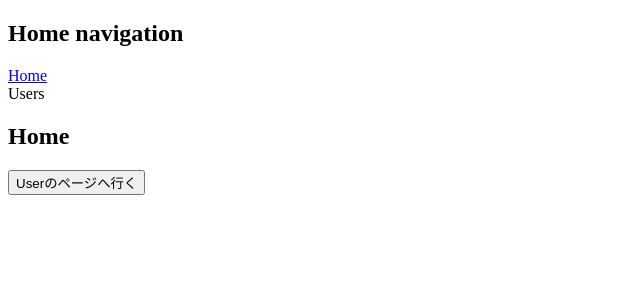
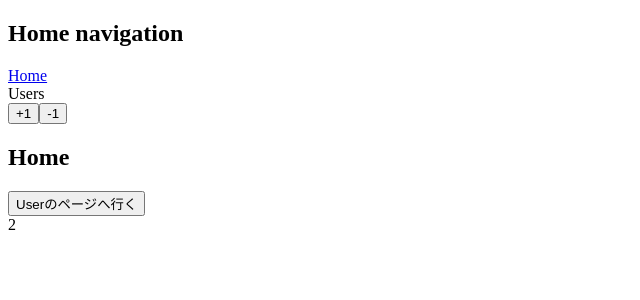
Before and after one commit to 5ma/udemy-vuex, a Vue app: page / in a window 1280 px wide. Shown: the top 300 px of the page, without its empty margins (0-640 px from the left). Built offline with nearby package versions, Linux system fonts and the light colour scheme.

Commit message:
✨ Vuexのstateをコンポーネントから取ってきて処理する

```diff
--- a/src/main.js
+++ b/src/main.js
@@ -2,11 +2,13 @@ import Vue from "vue";
 import App from "./App.vue";
 import LikeNumber from "./components/LikeNumber.vue";
 import router from "./router";
+import store from "./store";
 
 Vue.config.productionTip = false;
 Vue.component("LikeNumber", LikeNumber);
 
 new Vue({
   router: router,
+  store: store,
   render: (h) => h(App),
 }).$mount("#app");
--- /dev/null
+++ b/src/store.js
@@ -0,0 +1,10 @@
+import Vue from "vue";
+import Vuex from "vuex";
+
+Vue.use(Vuex);
+
+export default new Vuex.Store({
+  state: {
+    count: 2
+  }
+});
--- a/src/views/HeaderHome.vue
+++ b/src/views/HeaderHome.vue
@@ -4,5 +4,20 @@
     <router-link to="/" active-class="link-active" exact class="link">Home</router-link>
     <!-- tagで好きなタグに置き換えることが出来る -->
     <router-link to="/users" tag="div" active-class="link-active" exact class="link">Users</router-link>
+    <button @click="increment">+1</button>
+    <button @click="decrement">-1</button>
   </nav>
 </template>
+
+<script>
+export default {
+  methods: {
+    increment() {
+      this.$store.state.count++;
+    },
+    decrement() {
+      this.$store.state.count--;
+    },
+  },
+};
+</script>
--- a/src/views/Home.vue
+++ b/src/views/Home.vue
@@ -2,23 +2,29 @@
   <div>
     <h2>Home</h2>
     <button @click="toUsers">Userのページへ行く</button>
+    <div>{{ count }}</div>
   </div>
 </template>
 
 <script>
 export default {
-    methods : {
+  computed: {
+    count() {
+      return this.$store.state.count;
+    },
+  },
+  methods: {
     toUsers() {
       // this.$router.push("users/10");
       this.$router.push({
-          name: 'users-id-profile',
-          params: { id: 1 }
+        name: "users-id-profile",
+        params: { id: 1 },
       });
       // 下記の書き方でも可能
       // this.$router.push({
       //   path: "users"
       // });
-      }
-    }
-  }
+    },
+  },
+};
 </script>
```
Also changed, not shown: src/views/Users.vue (+6 -4 lines). Lines whose indentation alone changed are shown as unchanged.
